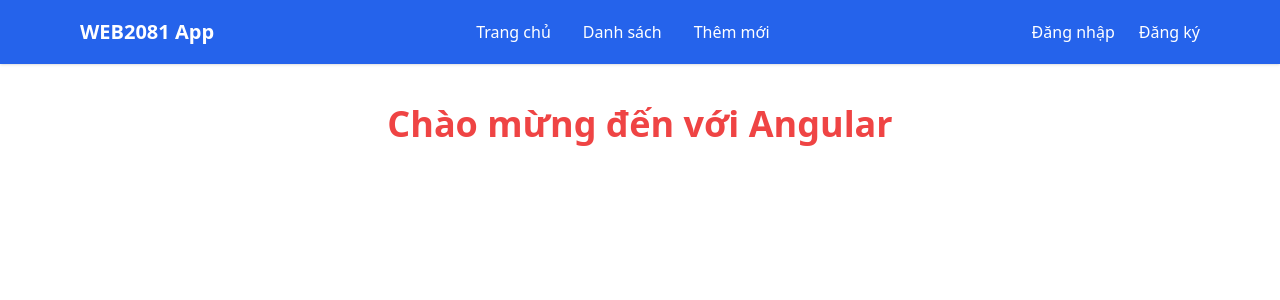
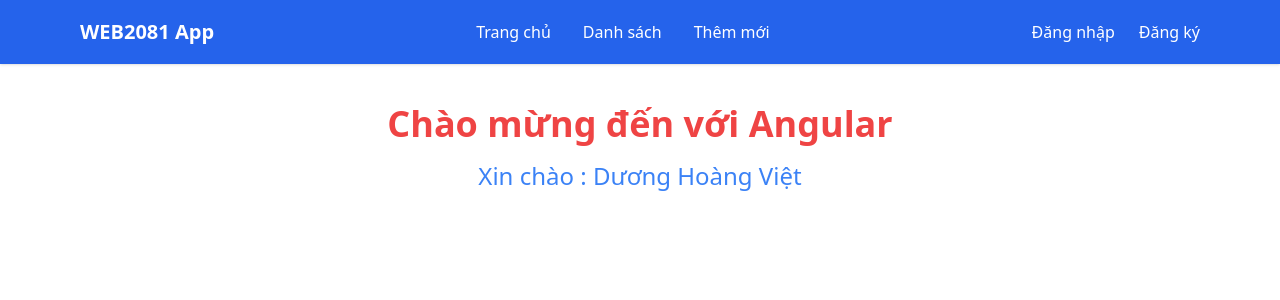
Before and after one commit to duonghoangviet-26/Angular, an Angular app: page / in a window 1280 px wide. Shown: the top 300 px of the page. Built offline with nearby package versions, Linux system fonts and the light colour scheme.

Commit message:
data binding Interpolation

```diff
--- a/src/app/app.html
+++ b/src/app/app.html
@@ -19,6 +19,6 @@
 
 <div class="max-w-6xl mx-auto mt-10 px-4 text-center">
   <h1 class="text-4xl font-bold mb-4 text-red-500">Chào mừng đến với Angular</h1>
-
+  <h1 class="text-2xl text-blue-500"> Xin chào : {{fullName}}</h1>
   <router-outlet></router-outlet>
 </div>
```
